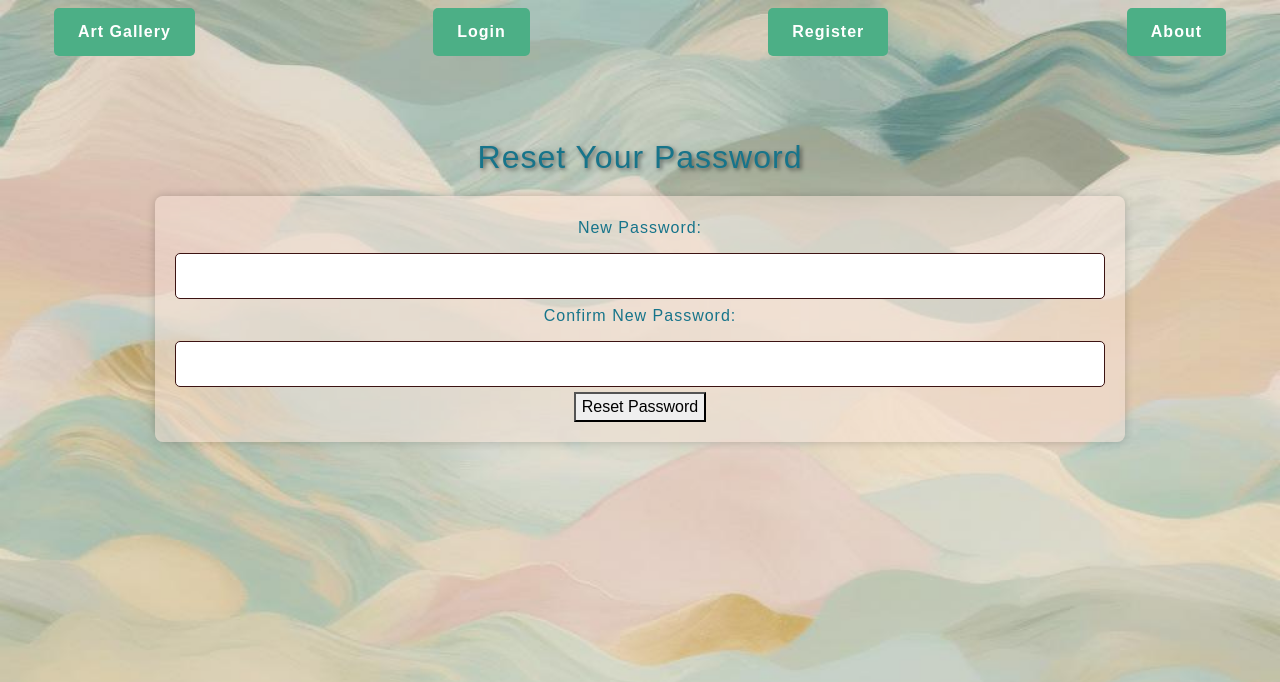
After one commit to GeorgiPanayotov/VisionaryVault, a Django app: page /accounts/reset/1/1/ in a window 1280 px wide. The commit adds this page. Shown: the top 682 px of the page. Run offline with Django 5.2, Linux system fonts and the light colour scheme; some libraries are stand-ins or nearby versions.

Commit message:
Upgrade: Adding Forgot password through SMTP

```diff
--- a/VisionaryVaultApp/accounts/forms.py
+++ b/VisionaryVaultApp/accounts/forms.py
@@ -1,6 +1,6 @@
 from django import forms
 from django.contrib.auth import get_user_model, authenticate
-from django.contrib.auth.forms import UserCreationForm, UserChangeForm, PasswordChangeForm
+from django.contrib.auth.forms import UserCreationForm, UserChangeForm, PasswordChangeForm, PasswordResetForm
 from django.core.exceptions import ValidationError
 from django.utils.translation import gettext_lazy as _
 
@@ -147,3 +147,7 @@ class EmailChangeForm(forms.ModelForm):
         if commit:
             user.save()
         return user
+
+
+class CustomPasswordResetForm(PasswordResetForm):
+    pass
--- a/VisionaryVaultApp/accounts/urls.py
+++ b/VisionaryVaultApp/accounts/urls.py
@@ -1,8 +1,15 @@
 from django.urls import path
 
 from VisionaryVaultApp.accounts import views
-from VisionaryVaultApp.accounts.views import (CustomLogoutView, CustomLoginView, CustomChangePasswordView,
-                                              CustomPasswordChangeDoneView, EmailChangeView, EmailChangeDoneView)
+from VisionaryVaultApp.accounts.views import (CustomLogoutView,
+                                              CustomLoginView,
+                                              CustomChangePasswordView,
+                                              CustomPasswordChangeDoneView,
+                                              EmailChangeView, EmailChangeDoneView,
+                                              CustomPasswordResetView,
+                                              CustomPasswordResetConfirmView,
+                                              CustomPasswordResetCompleteView,
+                                              CustomPasswordResetDoneView)
 
 urlpatterns = [
     path('register/', views.register, name='register'),
@@ -15,4 +22,8 @@ urlpatterns = [
     path('profile/change-password-done/', CustomPasswordChangeDoneView.as_view(), name='password_change_done'),
     path('change-email/', EmailChangeView.as_view(), name='change_email'),
     path('change-email-done/', EmailChangeDoneView.as_view(), name='email_change_done'),
+    path('password_reset/', CustomPasswordResetView.as_view(), name='password_reset'),
+    path('password_reset/done/', CustomPasswordResetDoneView.as_view(), name='password_reset_done'),
+    path('reset/<uidb64>/<token>/', CustomPasswordResetConfirmView.as_view(), name='password_reset_confirm'),
+    path('reset/done/', CustomPasswordResetCompleteView.as_view(), name='password_reset_complete'),
 ]
--- a/VisionaryVaultApp/accounts/views.py
+++ b/VisionaryVaultApp/accounts/views.py
@@ -1,12 +1,13 @@
-from django.contrib.auth import logout, authenticate, login, get_user_model
-from django.contrib.auth.views import LoginView, PasswordChangeDoneView, PasswordChangeView
+from django.contrib.auth import logout, authenticate, login, get_user_model, views as auth_views
+from django.contrib.auth.views import LoginView, PasswordChangeDoneView, PasswordChangeView, PasswordResetView
 from django.shortcuts import render, redirect, get_object_or_404
 from django.urls import reverse_lazy
 from django.views import View
 from django.contrib.auth.decorators import login_required
 from django.contrib import messages
 from django.views.generic import UpdateView, TemplateView
-from .forms import UserRegistrationForm, UserUpdateForm, CustomLoginForm, EmailChangeForm, ProfileUpdateForm
+from .forms import UserRegistrationForm, UserUpdateForm, CustomLoginForm, EmailChangeForm, ProfileUpdateForm, \
+    CustomPasswordResetForm
 from .models import Profile
 
 
@@ -141,3 +142,32 @@ class EmailChangeDoneView(TemplateView):
         context = super().get_context_data(**kwargs)
         context['message'] = "Your email address was updated successfully!"
         return context
+
+
+class CustomPasswordResetView(PasswordResetView):
+    form_class = CustomPasswordResetForm
+    template_name = 'accounts/password_change/password_reset_form.html'
+    success_url = '/accounts/password_reset/done/'  # Change as needed
+
+    def form_valid(self, form):
+        # Call the parent form_valid method
+        response = super().form_valid(form)
+        # If the user exists (the email is valid), show a success message
+        messages.success(self.request, "If an account with that email exists, a password reset email has been sent.")
+        return response
+
+    def form_invalid(self, form):
+        # Optionally process form errors here
+        return super().form_invalid(form)
+
+
+class CustomPasswordResetDoneView(auth_views.PasswordResetDoneView):
+    template_name = 'accounts/password_change/password_reset_done.html'
+
+
+class CustomPasswordResetConfirmView(auth_views.PasswordResetConfirmView):
+    template_name = 'accounts/password_change/password_reset_confirm.html'
+
+
+class CustomPasswordResetCompleteView(auth_views.PasswordResetCompleteView):
+    template_name = 'accounts/password_change/password_reset_complete.html'
--- a/VisionaryVaultApp/reporting/forms.py
+++ b/VisionaryVaultApp/reporting/forms.py
@@ -1,5 +1,5 @@
 from django import forms
-from .models import Report, ArtPiece, Comment
+from .models import Report
 
 
 class ReportForm(forms.ModelForm):
--- a/VisionaryVaultApp/reporting/views.py
+++ b/VisionaryVaultApp/reporting/views.py
@@ -4,7 +4,7 @@ from django.urls import reverse_lazy
 from django.contrib.auth.mixins import LoginRequiredMixin
 from .models import Report
 from .forms import ReportForm
-from django.shortcuts import get_object_or_404, redirect
+from django.shortcuts import get_object_or_404, redirect, render
 
 from ..art.models import ArtPiece, Comment
 
--- a/templates/accounts/login.html
+++ b/templates/accounts/login.html
@@ -11,4 +11,5 @@
 </form>
 
 <p>Don't have an account? <a href="{% url 'register' %}">Register here</a>.</p>
+    <p>Forgot your password? <a href="{% url 'password_reset' %}">Reset it here</a>.</p>
 {% endblock %}
--- /dev/null
+++ b/templates/accounts/password_change/password_reset_complete.html
@@ -0,0 +1,5 @@
+{% extends 'base.html' %}
+{% block content %}
+<h2>Password Reset Successful</h2>
+<p>You can now log in with your new password.<a href="{% url 'login' %}">login</a> </p>
+{% endblock %}
--- /dev/null
+++ b/templates/accounts/password_change/password_reset_confirm.html
@@ -0,0 +1,12 @@
+{% extends 'base.html' %}
+{% block content %}
+<h2>Reset Your Password</h2>
+<form method="post">
+    {% csrf_token %}
+    <label for="new_password1">New Password:</label>
+    <input type="password" name="new_password1" required>
+    <label for="new_password2">Confirm New Password:</label>
+    <input type="password" name="new_password2" required>
+    <button type="submit">Reset Password</button>
+</form>
+{% endblock %}
--- /dev/null
+++ b/templates/accounts/password_change/password_reset_done.html
@@ -0,0 +1,5 @@
+{% extends 'base.html' %}
+{% block content %}
+<h2>Password Reset Email Sent</h2>
+<p>Please check your email for instructions on how to reset your password.</p>
+{% endblock %}
--- a/templates/art/art_gallery_list.html
+++ b/templates/art/art_gallery_list.html
@@ -29,7 +29,7 @@
                     <!-- Display if Art Piece is Reported -->
                     {% if art_piece.status == 'reported' %}
                         {% if user.is_staff %}
-                            <p class="reported-message text-warning">This art piece has been reported.</p>
+                            <p class="text-warning">This art piece has been reported.</p>
                            <form method="POST" action="{% url 'admin_unreport' art_piece.id %}">
                                 {% csrf_token %}
                                 <button type="submit" class="btn btn-warning">Reinstate to Active</button>
```
Also changed, not shown: VisionaryVaultApp/settings.py (+8 -0 lines), templates/accounts/password_change/password_reset_email.html (added, +7 -0 lines), templates/accounts/password_change/password_reset_form.html (added, +10 -0 lines).
